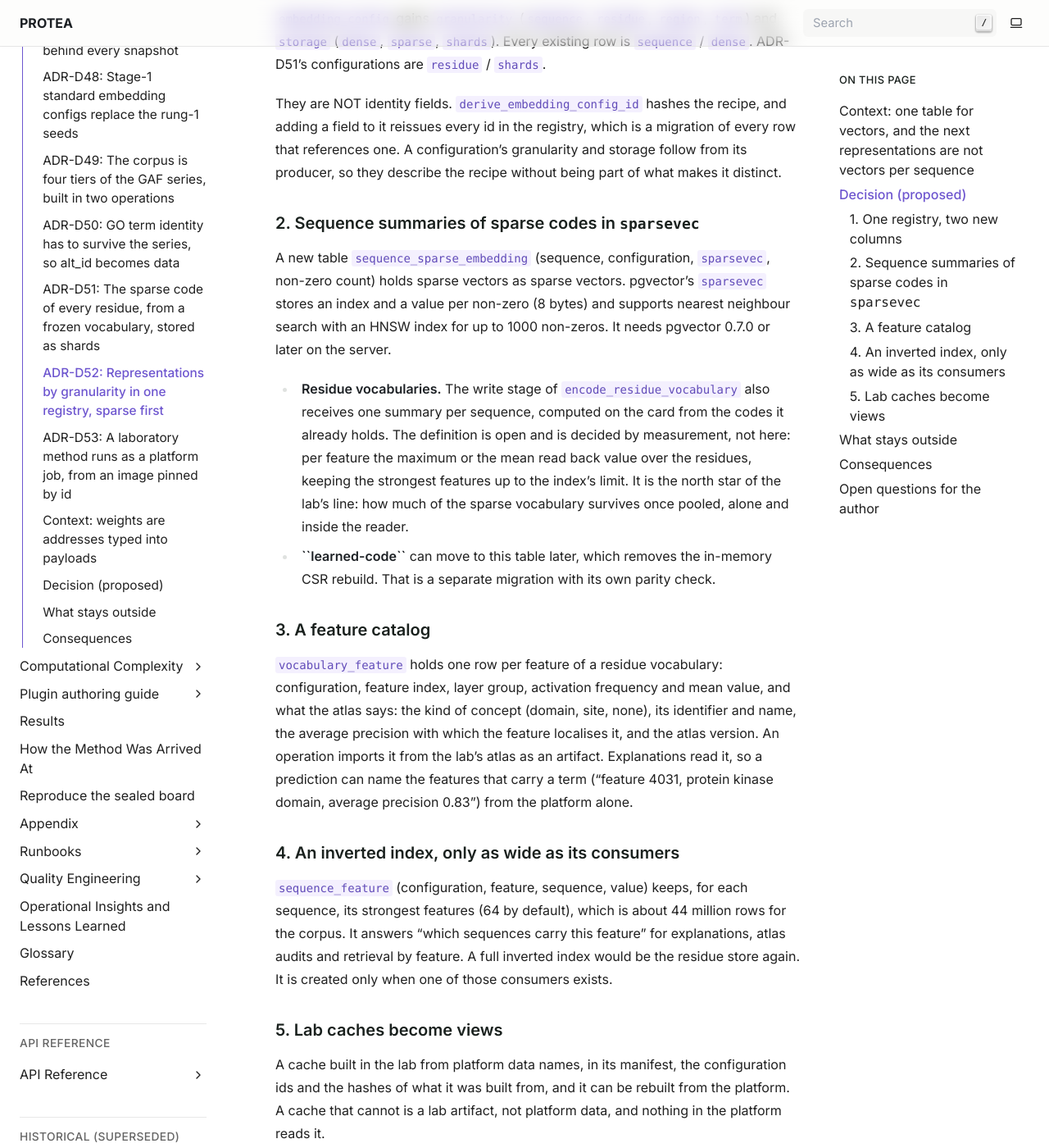
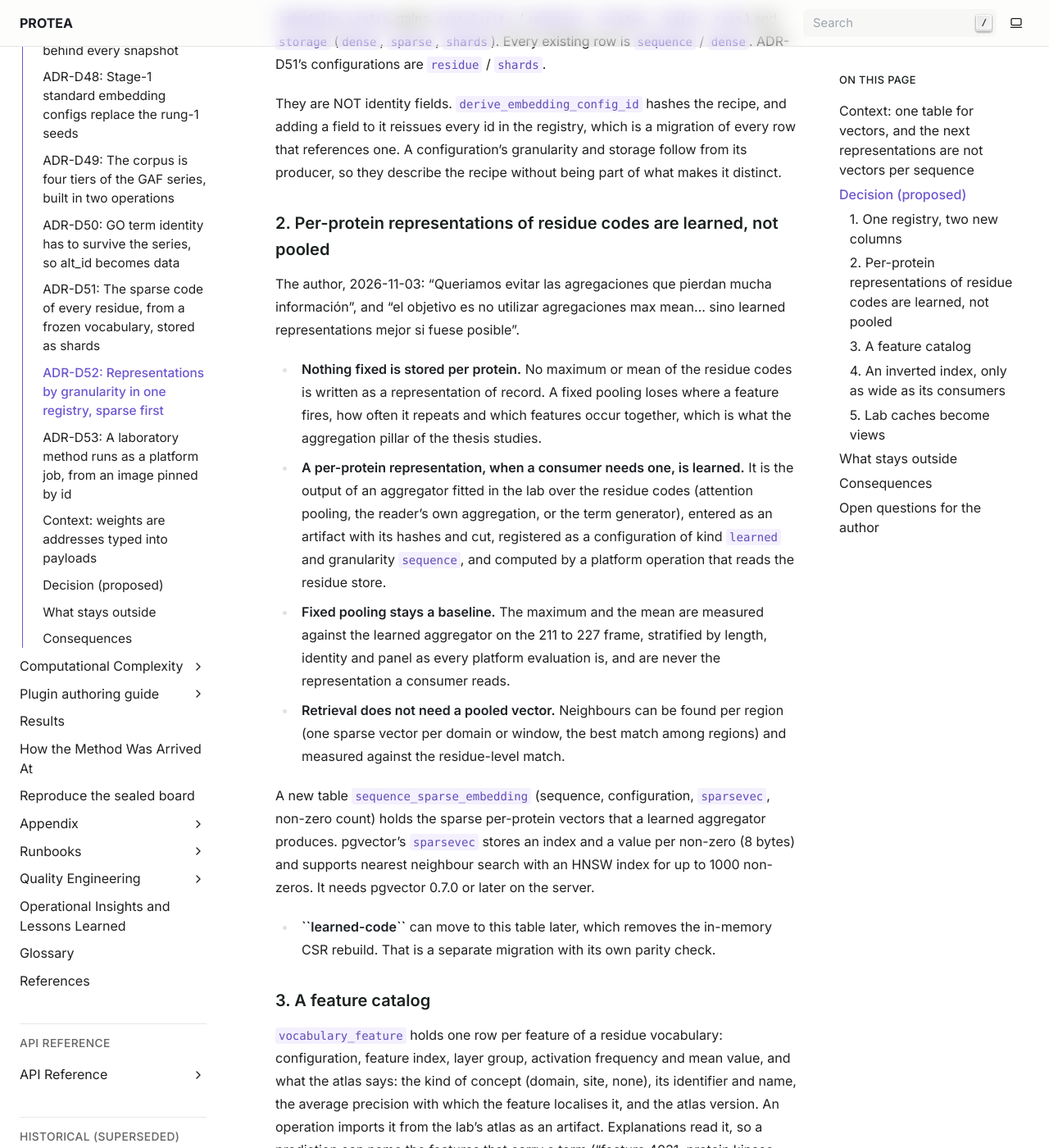
Before and after one commit to frapercan/PROTEA, a Sphinx documentation site: the page built from docs/source/adr/D52-representations-by-granularity-sparse-first.rst, in a window 1280 px wide and 1400 px high, scrolled down 1384 px. Shown: the whole window at 82% size. Built offline with Sphinx 7.4.7, drawn with Linux system fonts in a browser that asks for light colours; some of the changed text lies outside the part shown.

Commit message:
ADR-D52: per-protein representations of residue codes are learned, not pooled
The author settled open question 1 on 2026-11-03: no stored max or mean of the
residue codes; a per-protein representation, when a consumer needs one, is the
output of a learned aggregator over them, registered as a learned configuration
and computed by an operation that reads the residue store. Fixed pooling stays a
baseline, measured stratified on the 211 to 227 frame. Retrieval can work per
region instead of from a pooled vector.

```diff
--- a/docs/source/adr/D52-representations-by-granularity-sparse-first.rst
+++ b/docs/source/adr/D52-representations-by-granularity-sparse-first.rst
@@ -46,20 +46,35 @@ a field to it reissues every id in the registry, which is a migration of every r
 references one. A configuration's granularity and storage follow from its producer, so
 they describe the recipe without being part of what makes it distinct.
 
-2. Sequence summaries of sparse codes in ``sparsevec``
-^^^^^^^^^^^^^^^^^^^^^^^^^^^^^^^^^^^^^^^^^^^^^^^^^^^^^^
+2. Per-protein representations of residue codes are learned, not pooled
+^^^^^^^^^^^^^^^^^^^^^^^^^^^^^^^^^^^^^^^^^^^^^^^^^^^^^^^^^^^^^^^^^^^^^^^^
+
+The author, 2026-11-03: "Queriamos evitar las agregaciones que pierdan mucha
+información", and "el objetivo es no utilizar agregaciones max mean... sino learned
+representations mejor si fuese posible".
+
+* **Nothing fixed is stored per protein.** No maximum or mean of the residue codes is
+  written as a representation of record. A fixed pooling loses where a feature fires, how
+  often it repeats and which features occur together, which is what the aggregation pillar
+  of the thesis studies.
+* **A per-protein representation, when a consumer needs one, is learned.** It is the
+  output of an aggregator fitted in the lab over the residue codes (attention pooling, the
+  reader's own aggregation, or the term generator), entered as an artifact with its hashes
+  and cut, registered as a configuration of kind ``learned`` and granularity ``sequence``,
+  and computed by a platform operation that reads the residue store.
+* **Fixed pooling stays a baseline.** The maximum and the mean are measured against the
+  learned aggregator on the 211 to 227 frame, stratified by length, identity and panel as
+  every platform evaluation is, and are never the representation a consumer reads.
+* **Retrieval does not need a pooled vector.** Neighbours can be found per region (one
+  sparse vector per domain or window, the best match among regions) and measured against
+  the residue-level match.
 
 A new table ``sequence_sparse_embedding`` (sequence, configuration, ``sparsevec``,
-non-zero count) holds sparse vectors as sparse vectors. pgvector's ``sparsevec`` stores
-an index and a value per non-zero (8 bytes) and supports nearest neighbour search with
-an HNSW index for up to 1000 non-zeros. It needs pgvector 0.7.0 or later on the server.
+non-zero count) holds the sparse per-protein vectors that a learned aggregator produces.
+pgvector's ``sparsevec`` stores an index and a value per non-zero (8 bytes) and supports
+nearest neighbour search with an HNSW index for up to 1000 non-zeros. It needs pgvector
+0.7.0 or later on the server.
 
-* **Residue vocabularies.** The write stage of ``encode_residue_vocabulary`` also
-  receives one summary per sequence, computed on the card from the codes it already
-  holds. The definition is open and is decided by measurement, not here: per feature the
-  maximum or the mean read back value over the residues, keeping the strongest features
-  up to the index's limit. It is the north star of the lab's line: how much of the
-  sparse vocabulary survives once pooled, alone and inside the reader.
 * **``learned-code``** can move to this table later, which removes the in-memory CSR
   rebuild. That is a separate migration with its own parity check.
 
@@ -101,20 +116,20 @@ vocabulary does. The platform registers, stores, reads, predicts and evaluates.
 Consequences
 ~~~~~~~~~~~~
 
-* **Storage.** Summaries at up to 1000 non-zeros are at most 8 KB per sequence, about
-  5.5 GB for the corpus, or 1.4 GB at 256. The catalog is 8192 rows per vocabulary. The
+* **Storage.** A learned sparse per-protein vector at up to 1000 non-zeros is at most
+  8 KB per sequence, about 5.5 GB for the corpus, or 1.4 GB at 256. The catalog is 8192 rows per vocabulary. The
   inverted index at 64 features per sequence is about 44 million rows.
 * **Nothing existing moves.** ``sequence_embedding`` and its readers are untouched. Every
   new table is additive, and each comes with the operation that needs it.
-* **Order.** ADR-D51 first (residue codes). Then the summaries, once their definition is
-  measured on the 211 to 227 frame. Then the catalog, with the first explanation in the
+* **Order.** ADR-D51 first (residue codes). Then the first learned aggregator, once it
+  beats fixed pooling on the 211 to 227 frame, stratified. Then the catalog, with the first explanation in the
   platform. The inverted index comes last, and only if a consumer asks for it.
 
 Open questions for the author
 ~~~~~~~~~~~~~~~~~~~~~~~~~~~~~
 
-1. The summary's definition (maximum or mean, how many features), measured before it is
-   fixed.
+1. Settled on 2026-11-03 (section 2): no fixed summary; learned per-protein
+   representations, with fixed pooling as a baseline.
 2. The population of the residue store: the whole corpus, or the annotated sequences and
-   the queries the readers need.
+   the queries the readers need. The first corpus pass covers the whole bank.
 3. Whether ``learned-code`` migrates to ``sparsevec``.
```
